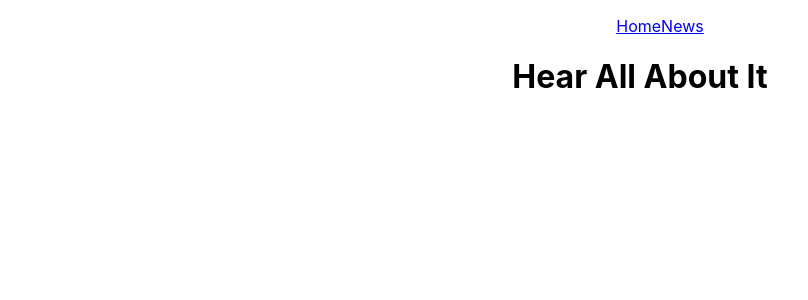
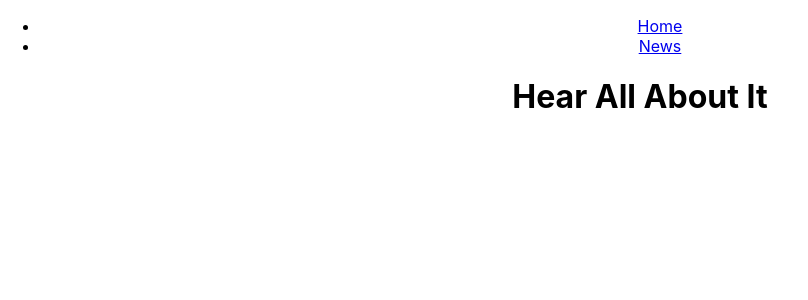
Before and after one commit to cmwilson21/hear-all-about-it, a React (Create React App) app: page / in a window 1280 px wide. Shown: the top 300 px of the page, without its empty margins (0-808 px from the left). Built offline with nearby package versions, Linux system fonts and the light colour scheme.

Commit message:
some minor changes to fix up the interface

```diff
--- a/src/components/ArticleList.js
+++ b/src/components/ArticleList.js
@@ -0,0 +1,7 @@
+import React from "react";
+
+const ArticleList = () => {
+  return <div>Here is the list of news</div>;
+};
+
+export default ArticleList;
--- a/src/components/static/NavBar.js
+++ b/src/components/static/NavBar.js
@@ -5,8 +5,12 @@ const NavBar = () => {
   return (
     <div>
       <ul>
-        <NavLink to="/">Home</NavLink>
-        <NavLink to="/news">News</NavLink>
+        <li>
+          <NavLink to="/">Home</NavLink>
+        </li>
+        <li>
+          <NavLink to="/news">News</NavLink>
+        </li>
       </ul>
     </div>
   );
```
